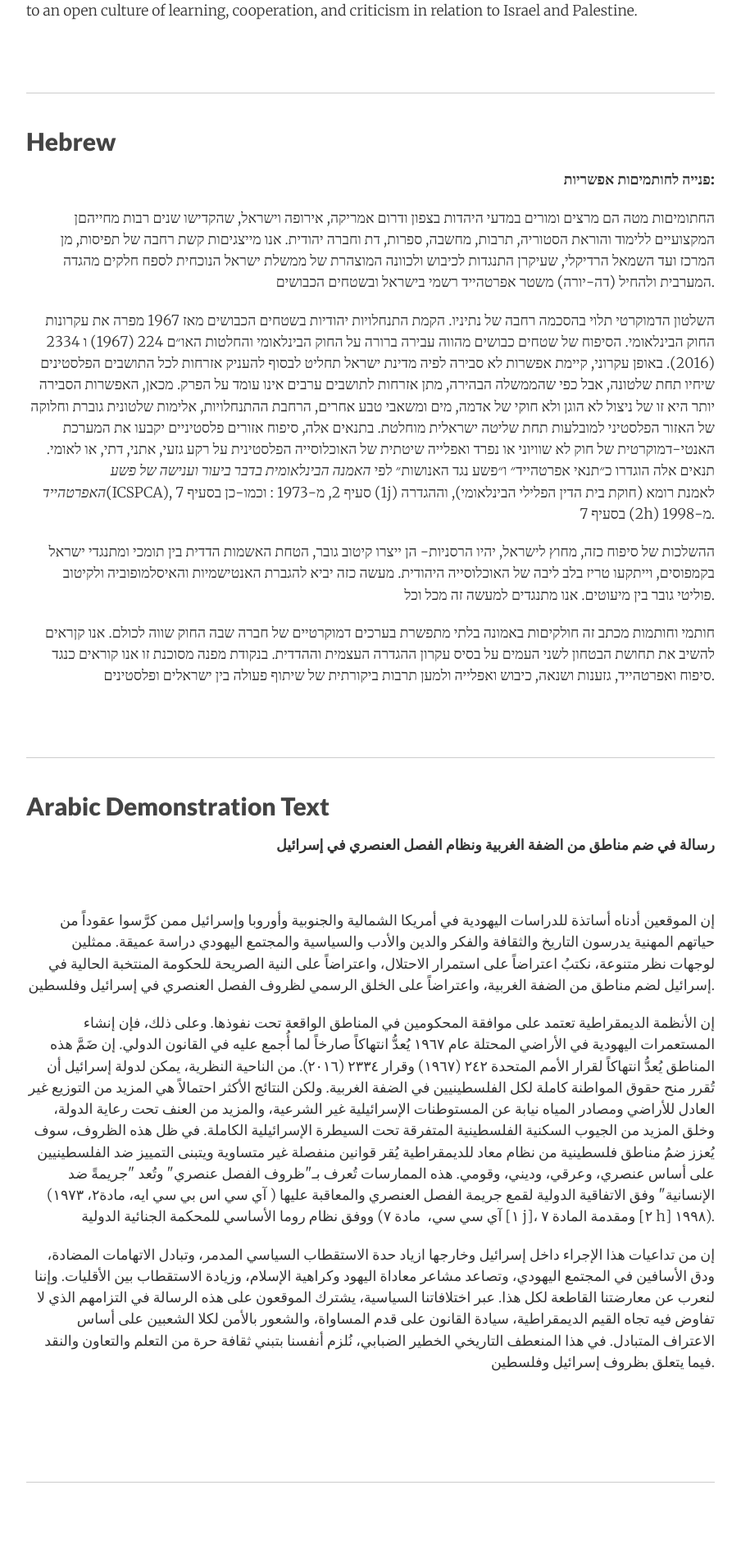
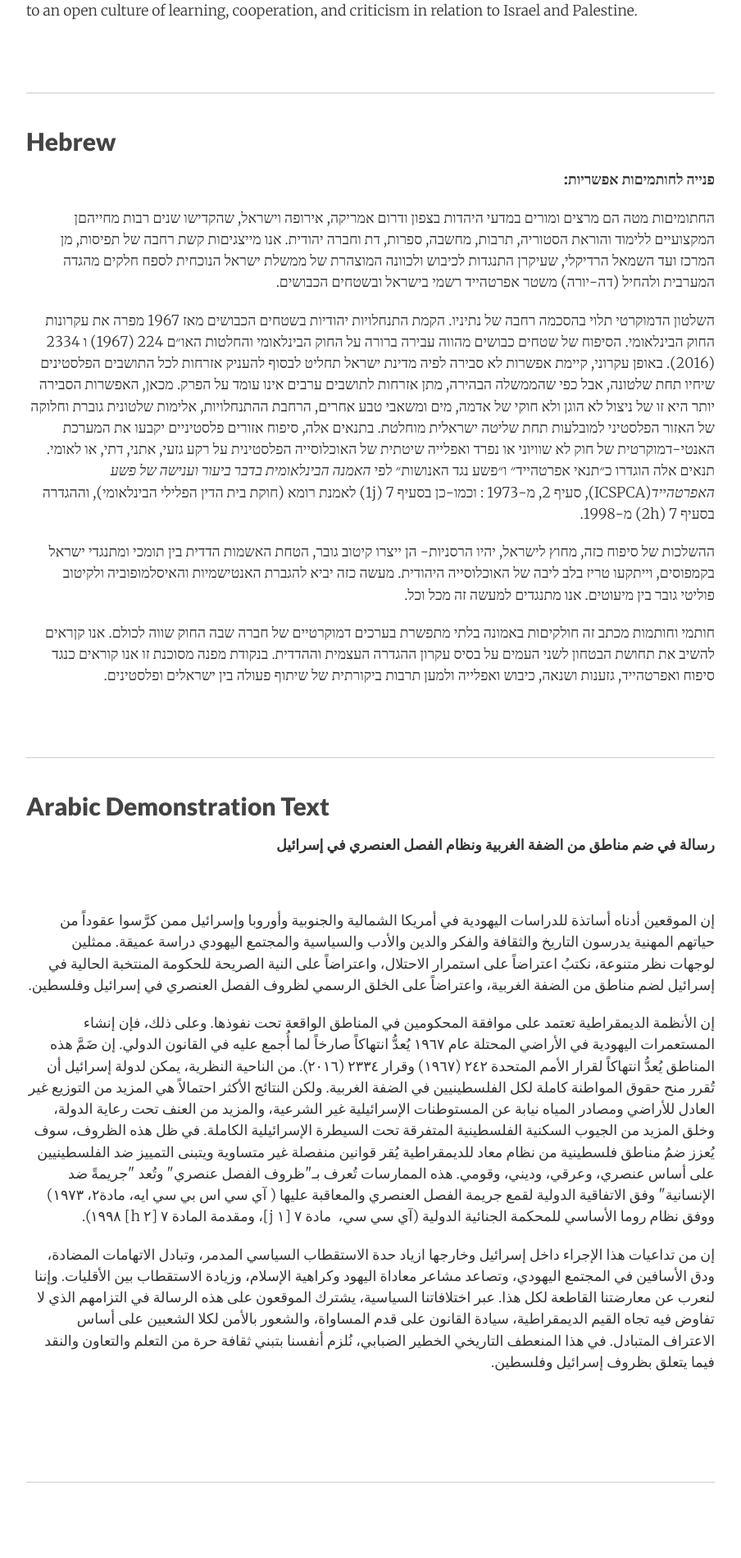
Before and after one commit to adamdjbrett/annexation.site, a Jekyll site: the page built from index.html, in a window 1280 px wide. Shown: the part 1020-2921 px from the top of the page at 82% size, without its empty margins (188-1092 px from the left). Built offline with Jekyll 4.4.1, drawn with Linux system fonts in a browser that asks for light colours; nearby versions of some CDN libraries; the list of posts is cut into pages by our own code.

Commit message:
Update index.html
fixing periods

```diff
--- a/index.html
+++ b/index.html
@@ -14,7 +14,9 @@ layout: default
 <hr />
 <h2> Hebrew</h2>
 
-<div style="text-align: right;">
+<div style='text-align:right;direction:rtl;unicode-bidi:embed'>
+<span lang=HE>
+
 
 <p><strong>פנייה לחותמיםות אפשריות:</strong></p>
 
@@ -25,6 +27,7 @@ layout: default
 <p>ההשלכות של סיפוח כזה, מחוץ לישראל, יהיו הרסניות- הן ייצרו קיטוב גובר, הטחת האשמות הדדית בין תומכי ומתנגדי ישראל בקמפוסים, וייתקעו טריז בלב ליבה של האוכלוסייה היהודית. מעשה כזה יביא להגברת האנטישמיות והאיסלמופוביה ולקיטוב פוליטי גובר בין מיעוטים. אנו מתנגדים למעשה זה מכל וכל.</p>
 
 <p>חותמי וחותמות מכתב זה חולקיםות באמונה בלתי מתפשרת בערכים דמוקרטיים של חברה שבה החוק שווה לכולם. אנו קןראים להשיב את תחושת הבטחון לשני העמים על בסיס עקרון ההגדרה העצמית וההדדית. בנקודת מפנה מסוכנת זו אנו קוראים כנגד סיפוח ואפרטהייד, גזענות ושנאה, כיבוש ואפלייה ולמען תרבות ביקורתית של שיתוף פעולה בין ישראלים ופלסטינים.</p>
+</span>
 
 </div>
 
@@ -32,14 +35,15 @@ layout: default
 <hr />
 
 <h2>Arabic Demonstration Text</h2>
-<div style="text-align: right;">
+<div style='text-align:right;direction:rtl;unicode-bidi:embed'>
+<span lang=AR>
   <p><strong>رسالة في ضم مناطق من الضفة الغربية ونظام الفصل العنصري في إسرائيل</strong></p>
   <p>&nbsp;</p>
   <p>إن الموقعين أدناه أساتذة للدراسات اليهودية في أمريكا الشمالية والجنوبية وأوروبا وإسرائيل ممن كرَّسوا عقوداً من حياتهم المهنية يدرسون التاريخ والثقافة والفكر والدين والأدب والسياسية والمجتمع اليهودي دراسة عميقة. ممثلين لوجهات نظر متنوعة، نكتبُ اعتراضاً على استمرار الاحتلال، واعتراضاً على النية الصريحة للحكومة المنتخبة الحالية في إسرائيل لضم مناطق من الضفة الغربية، واعتراضاً على الخلق الرسمي لظروف الفصل العنصري في إسرائيل وفلسطين.</p>
   <p>إن الأنظمة الديمقراطية تعتمد على موافقة المحكومين في المناطق الواقعة تحت نفوذها. وعلى ذلك، فإن إنشاء المستعمرات اليهودية في الأراضي المحتلة عام ١٩٦٧ يُعدُّ انتهاكاً صارخاً لما أُجمع عليه في القانون الدولي. إن ضَمَّ هذه المناطق يُعدُّ انتهاكاً لقرار الأمم المتحدة ٢٤٢ (١٩٦٧) وقرار ٢٣٣٤ (٢٠١٦). من الناحية النظرية، يمكن لدولة إسرائيل أن تُقرر منح حقوق المواطنة كاملة لكل الفلسطينيين في الضفة الغربية. ولكن النتائج الأكثر احتمالاً هي المزيد من التوزيع غير العادل للأراضي ومصادر المياه نيابة عن المستوطنات الإسرائيلية غير الشرعية، والمزيد من العنف تحت رعاية الدولة، وخلق المزيد من الجيوب السكنية الفلسطينية المتفرقة تحت السيطرة الإسرائيلية الكاملة. في ظل هذه الظروف، سوف يُعزز ضمُ مناطق فلسطينية من نظام معاد للديمقراطية يُقر قوانين منفصلة غير متساوية ويتبنى التمييز ضد الفلسطينيين على أساس عنصري، وعرقي، وديني، وقومي. هذه الممارسات تُعرف بـ"ظروف الفصل عنصري" وتُعد "جريمةً ضد الإنسانية" وفق الاتفاقية الدولية لقمع جريمة الفصل العنصري والمعاقبة عليها ( آي سي اس بي سي ايه، مادة٢، ١٩٧٣) ووفق نظام روما الأساسي للمحكمة الجنائية الدولية (آي سي سي،&nbsp; مادة ٧ [١ j]، ومقدمة المادة ٧ [٢ h] ١٩٩٨).</p>
   <p>إن من تداعيات هذا الإجراء داخل إسرائيل وخارجها ازياد حدة الاستقطاب السياسي المدمر، وتبادل الاتهامات المضادة، ودق الأسافين في المجتمع اليهودي، وتصاعد مشاعر معاداة اليهود وكراهية الإسلام، وزيادة الاستقطاب بين الأقليات. وإننا لنعرب عن معارضتنا القاطعة لكل هذا. عبر اختلافاتنا السياسية، يشترك الموقعون على هذه الرسالة في التزامهم الذي لا تفاوض فيه تجاه القيم الديمقراطية، سيادة القانون على قدم المساواة، والشعور بالأمن لكلا الشعبين على أساس الاعتراف المتبادل. في هذا المنعطف التاريخي الخطير الضبابي، نُلزم أنفسنا بتبني ثقافة حرة من التعلم والتعاون والنقد فيما يتعلق بظروف إسرائيل وفلسطين.</p>
   <p>&nbsp;</p>
-
+</span>
 </div>
 <br />
 <hr />
```
